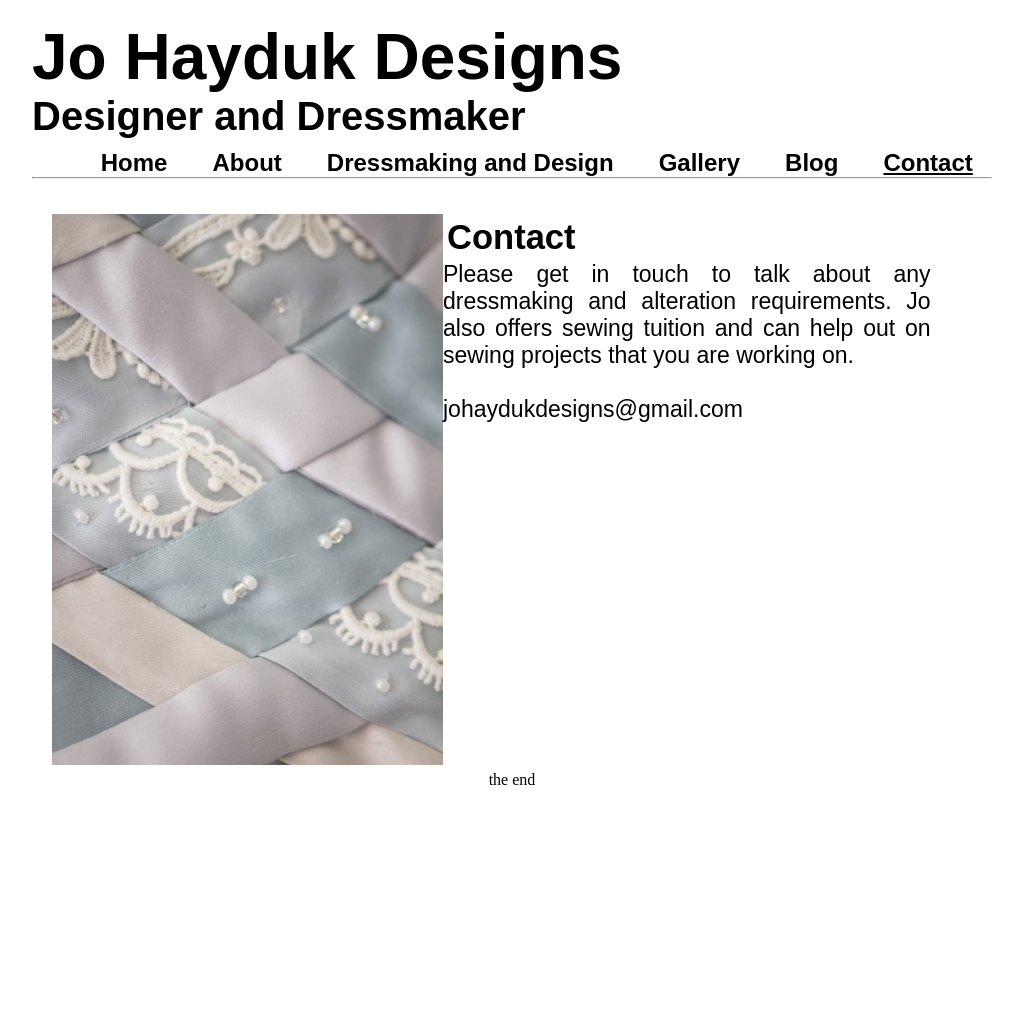
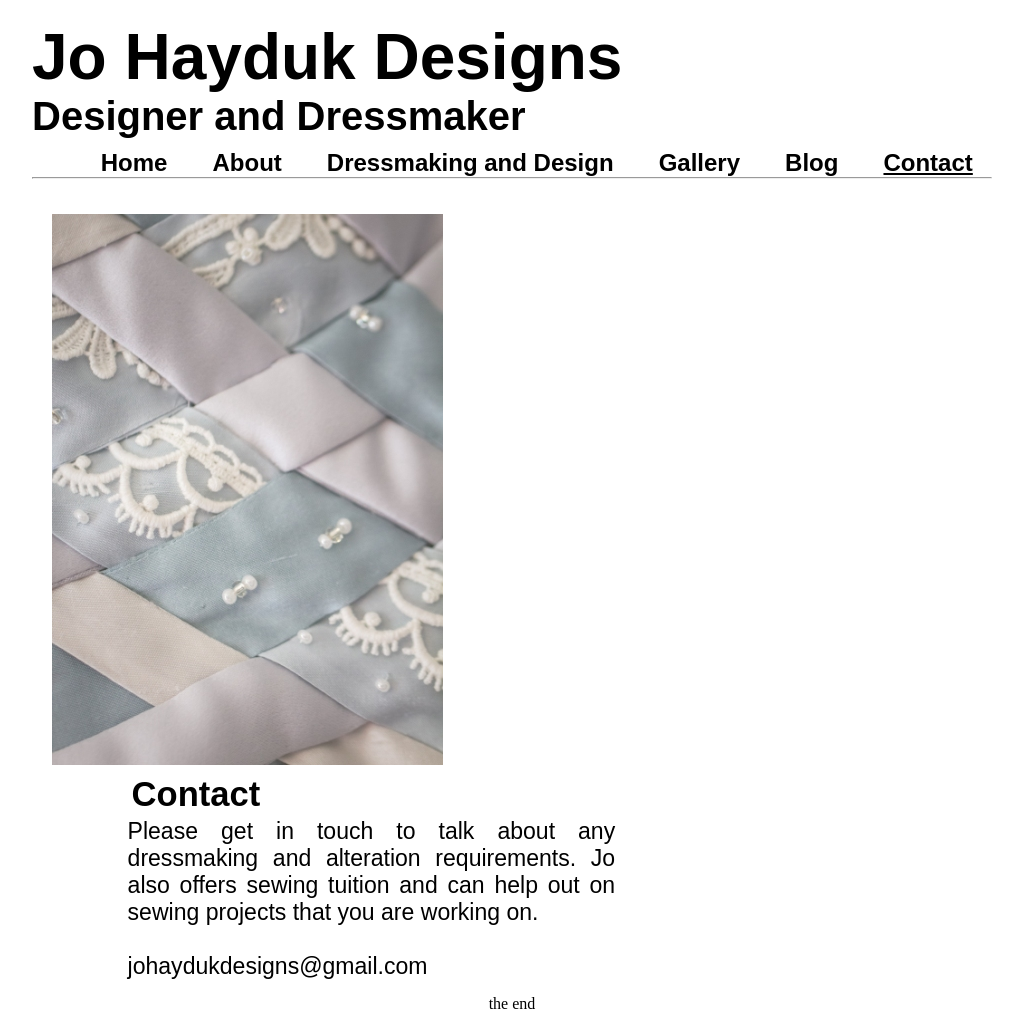
Before and after one commit to py1sl/jhdesigns_website, a Jekyll site: the page built from _pages/contact/index.html, in a window 1280 px wide. Shown: the whole page, without its empty margins (128-1151 px from the left). Built offline with Jekyll 4.4.1, drawn with Linux system fonts in a browser that asks for light colours; some web fonts are replaced; before the commit the page ends 900 px from its top, so only the background shows below that.

Commit message:
try fix mobile

```diff
--- a/css/main.css
+++ b/css/main.css
@@ -250,7 +250,7 @@
 display:inline-block;
 height:80%;
 vertical-align:top;
-float:left
+
 }
 
 #aligned_text
@@ -259,4 +259,5 @@
 display:inline-block;
 height:80%;
 vertical-align:top;
+margin-left: 2cm;
 }
```
